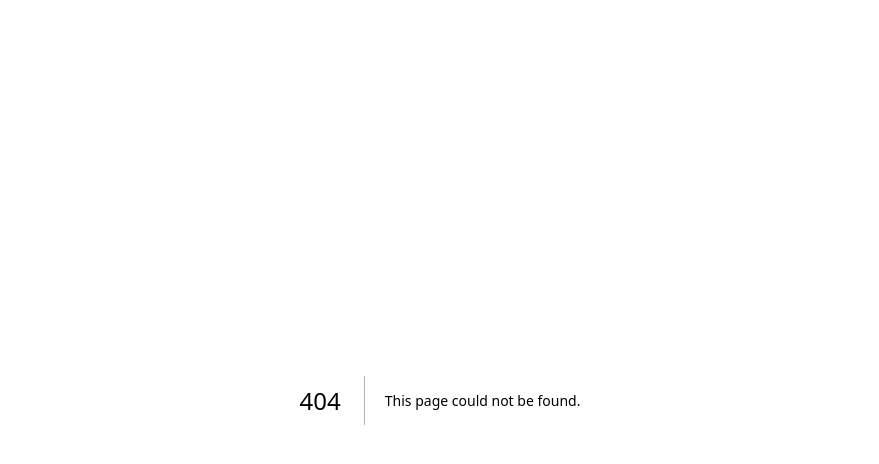
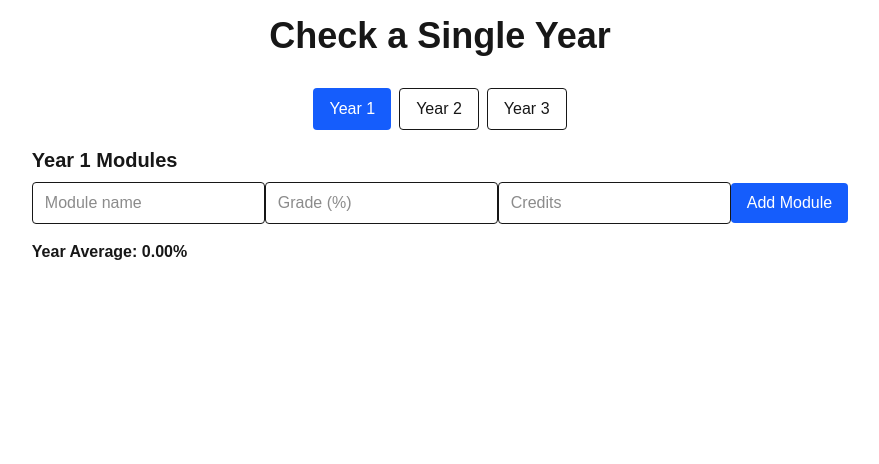
Before and after one commit to krtk119/Grade-Classification-Calculator, a Next.js app: page /single-year-calculator in a window 1280 px wide. Before the commit this address had no page. Shown: the top 464 px of the page, without its empty margins (200-1079 px from the left). Built offline with nearby package versions, Linux system fonts and the light colour scheme.

Commit message:
Add singe year calculator page with year switcher and classify.ts helper

```diff
--- a/app/page.tsx
+++ b/app/page.tsx
@@ -1,9 +1,18 @@
+import Link from "next/link";
+
 export default function Home() {
   return (
     <main className="min-h-screen flex items-center justify-center">
-      <div>
+      <div className="flex flex-col items-center gap-4">
         <h1 className="text-3xl font-bold">Grade Calculator</h1>
-        <p>Head to /calculator to get started.</p>
+        <div className="flex gap-4">
+          <Link href="/degree-calculator" className="bg-blue-600 text-white px-4 py-2 rounded">
+            Full Degree Calculator
+          </Link>
+          <Link href="/single-year-calculator" className="bg-blue-600 text-white px-4 py-2 rounded">
+            Check a Single Year
+          </Link>
+        </div>
       </div>
     </main>
   );
--- /dev/null
+++ b/app/single-year-calculator/page.tsx
@@ -0,0 +1,52 @@
+"use client";
+
+import { useState } from "react";
+import { Module } from "@/types";
+import { calculateYearAverage } from "@/lib/calculations/yearAverage";
+import { classifyPercentage } from "@/lib/calculations/classify";
+import ModuleForm from "@/components/ModuleForm";
+
+const boundaries = { first: 70, twoOne: 60, twoTwo: 50, third: 40 };
+
+export default function SingleYearCalculatorPage() {
+  const [selectedYear, setSelectedYear] = useState<1 | 2 | 3>(1);
+  const [modules, setModules] = useState<Module[]>([]);
+
+  const average = modules.length > 0 ? calculateYearAverage(modules) : 0;
+  const classification = modules.length > 0 ? classifyPercentage(average, boundaries) : null;
+
+  return (
+    <main className="flex min-h-screen flex-col items-center gap-4 p-4">
+      <h1 className="text-4xl font-bold mb-4">Check a Single Year</h1>
+
+      <div className="flex gap-2">
+        {[1, 2, 3].map((y) => (
+          <button
+            key={y}
+            onClick={() => {
+              setSelectedYear(y as 1 | 2 | 3);
+              setModules([]);
+            }}
+            className={`px-4 py-2 rounded ${
+              selectedYear === y ? "bg-blue-600 text-white" : "border"
+            }`}
+          >
+            Year {y}
+          </button>
+        ))}
+      </div>
+
+      <ModuleForm
+        modules={modules}
+        setModules={setModules}
+        yearLabel={`Year ${selectedYear} Modules`}
+      />
+
+      {classification && (
+        <p className="text-xl font-bold">
+          Year {selectedYear} classification: {classification}
+        </p>
+      )}
+    </main>
+  );
+}
--- /dev/null
+++ b/lib/calculations/classify.ts
@@ -0,0 +1,9 @@
+import {UniversityScheme} from "@/types";
+
+export function classifyPercentage(percentage: number, boundaries: UniversityScheme["boundaries"]): string {
+    if (percentage >= boundaries.first) return "First";
+    if (percentage >= boundaries.twoOne) return "2:1";
+    if (percentage >= boundaries.twoTwo) return "2:2";
+    if (percentage >= boundaries.third) return "Third";
+    return "Fail";
+}
```
Also changed, not shown: app/degree-calculator/page.tsx (renamed from app/calculator/page.tsx).
